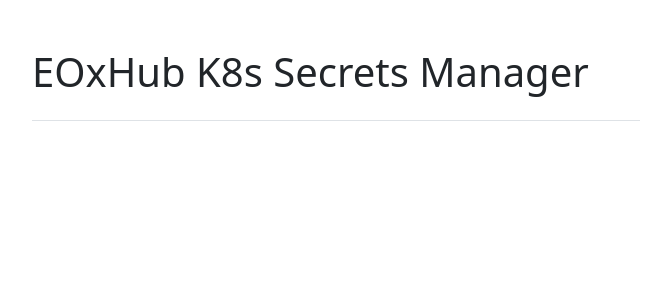
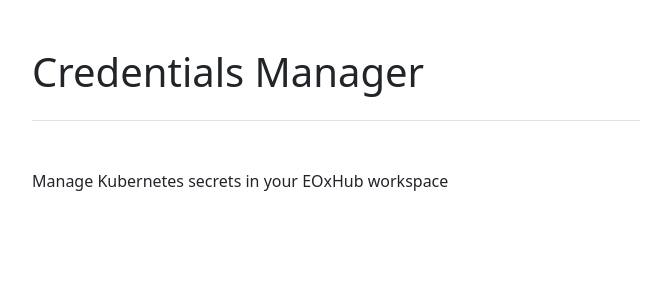
Before and after one commit to eoxhub-workspaces/credential-manager, a Python web app: template templates/base.html in a window 1280 px wide. Shown: the top 300 px of the page, without its empty margins (304-975 px from the left). Run offline with Jinja, Linux system fonts and the light colour scheme; the template is opened without the code that fills it, so the values that code supplies are empty.

Commit message:
change title and header, add description

```diff
--- a/templates/base.html
+++ b/templates/base.html
@@ -1,7 +1,7 @@
 <html>
 
 <head>
-    <title>EOxHub K8s Secrets Manager</title>
+    <title>Credentials Manager</title>
     <link href="https://cdn.jsdelivr.net/npm/bootstrap@5.0.0-beta3/dist/css/bootstrap.min.css" rel="stylesheet"
         integrity="sha384-eOJMYsd53ii+scO/bJGFsiCZc+5NDVN2yr8+0RDqr0Ql0h+rP48ckxlpbzKgwra6" crossorigin="anonymous">
 </head>
@@ -11,8 +11,9 @@
     <div class="col-md-6 mx-auto p-3 py-md-5">
 
         <header class="d-flex align-items-center pb-3 mb-5 border-bottom">
-            <h1>EOxHub K8s Secrets Manager</h1>
+            <h1>Credentials Manager</h1>
         </header>
+        <p>Manage Kubernetes secrets in your EOxHub workspace</p>
 
         {% block content %}{% endblock %}
 
```
